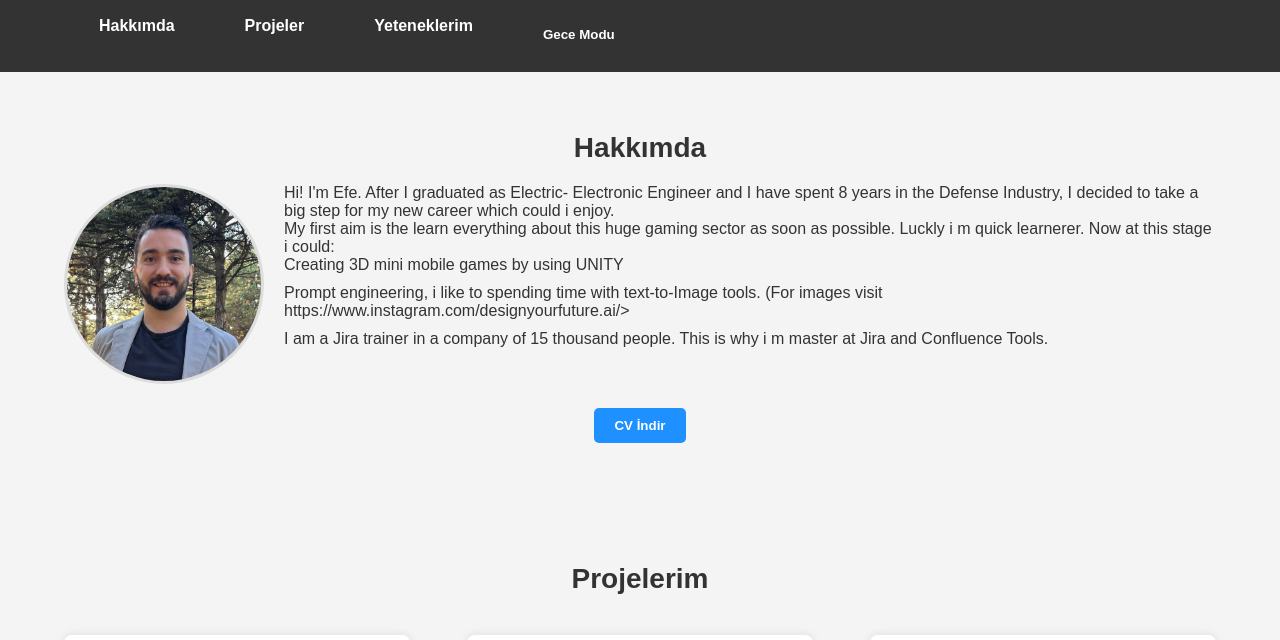
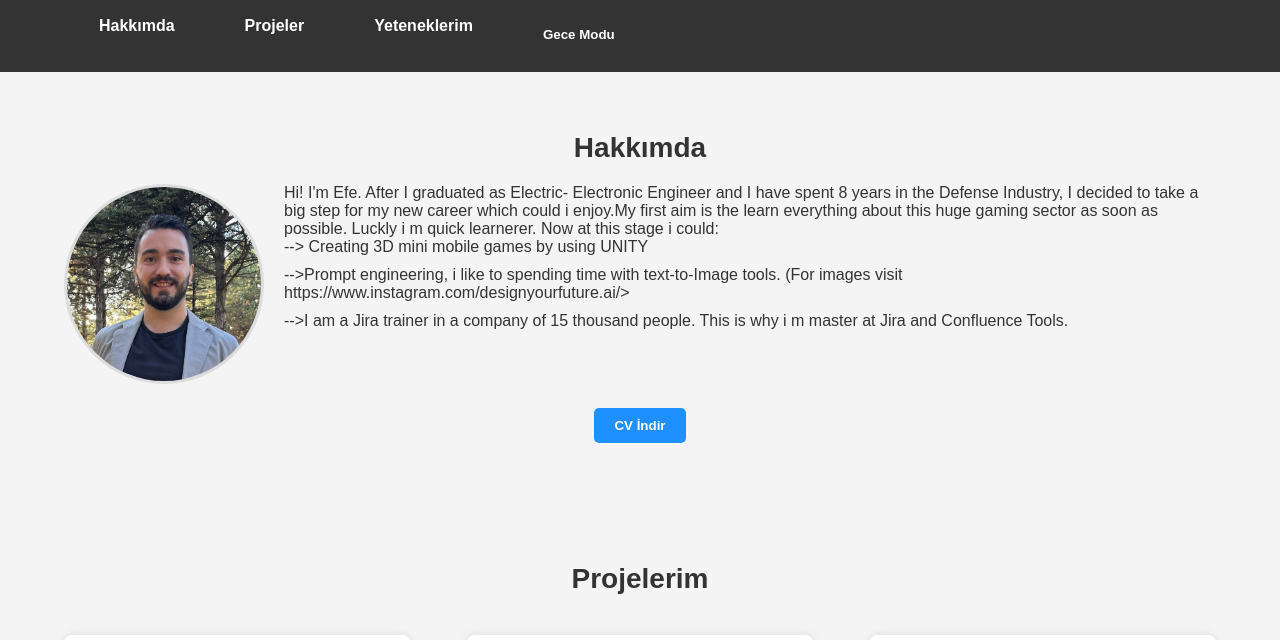
Before and after one commit to EfeBilecenoglu/EfeBilecenoglu.github.io, a plain HTML site: page index.html in a window 1280 px wide. Shown: the part 83-723 px from the top of the page. Drawn offline with Linux system fonts and the light colour scheme.

Commit message:
Update index.html

```diff
--- a/index.html
+++ b/index.html
@@ -34,12 +34,12 @@
             </div>
             <!-- Hakkımda metni kısmı -->
             <div class="about-text">
-                <p>Hi! I'm Efe. After I graduated as Electric- Electronic Engineer and I have spent 8 years in the Defense Industry, I decided to take a big step for my new career which could i enjoy.</p>
-                <p>My first aim is the learn everything about this huge gaming sector as soon as possible. Luckly i m quick learnerer. Now at this stage i could:</p>
+                <p>Hi! I'm Efe. After I graduated as Electric- Electronic Engineer and I have spent 8 years in the Defense Industry, I decided to take a big step for my new career which could i enjoy.My first aim is the learn everything about this huge gaming sector as soon as possible. Luckly i m quick learnerer. Now at this stage i could:</p>
+
                 <ul>
-                    <li>Creating 3D mini mobile games by using UNITY </li>
-                    <li>Prompt engineering, i like to spending time with text-to-Image tools. (For images visit https://www.instagram.com/designyourfuture.ai/>
-                    <li>I am a Jira trainer in a company of 15 thousand people. This is why i m master at Jira and Confluence Tools.</li>
+                    <li>--> Creating 3D mini mobile games by using UNITY </li>
+                    <li>-->Prompt engineering, i like to spending time with text-to-Image tools. (For images visit https://www.instagram.com/designyourfuture.ai/>
+                    <li>-->I am a Jira trainer in a company of 15 thousand people. This is why i m master at Jira and Confluence Tools.</li>
                 </ul>
 
             </div>
```
